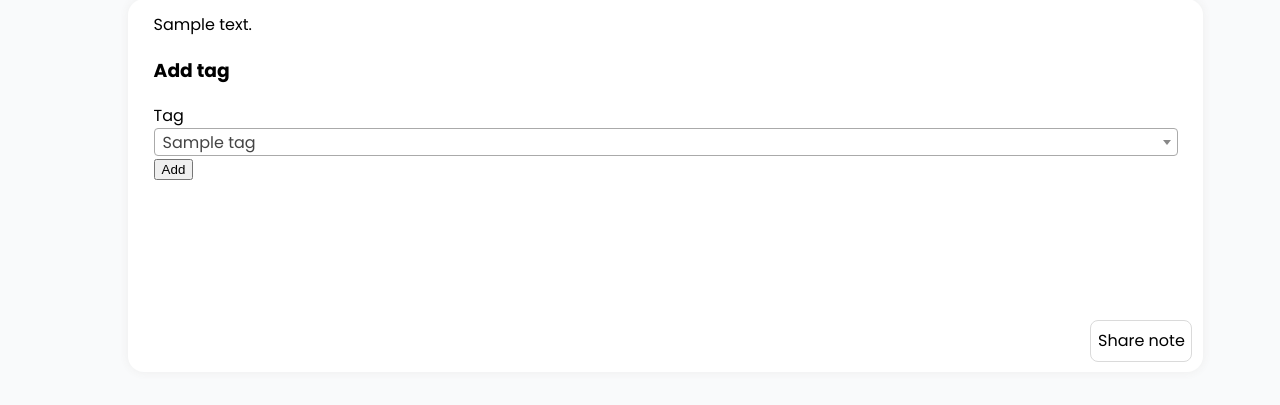
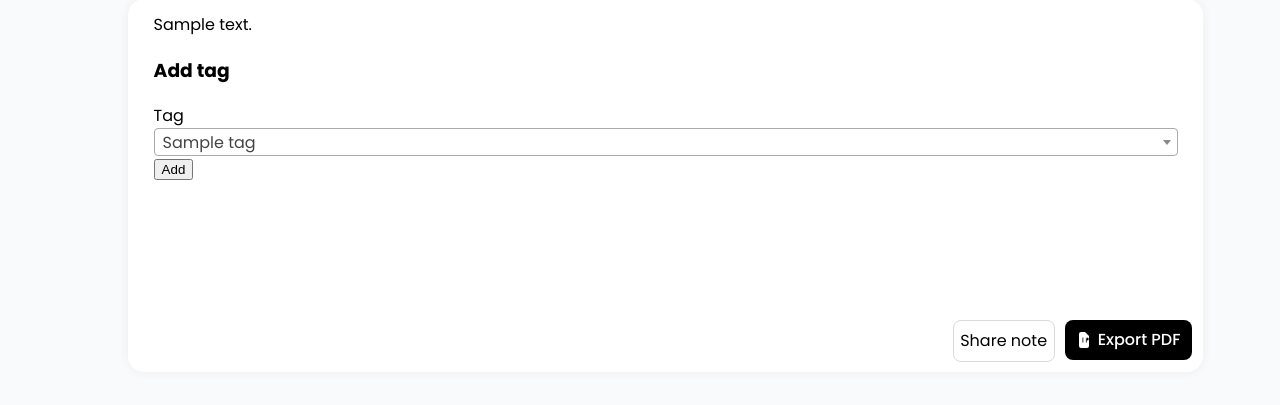
Before and after one commit to viktorijatodosieva/UIKTP_NoteSync, a Flask app: page /note/1 in a window 1280 px wide. Shown: the part 161-566 px from the top of the page. Run offline with Flask 3, Linux system fonts and the light colour scheme; a user stored in the database is signed in; tables that the repository leaves empty hold one stand-in row (values such as "Sample post"); some libraries are stand-ins or nearby versions.

Commit message:
Import/Export Files

```diff
--- a/app/routes.py
+++ b/app/routes.py
@@ -1,11 +1,17 @@
-from flask import Blueprint, render_template, redirect, url_for, flash, request, abort
+import os
+
+from flask import Blueprint, render_template, redirect, url_for, flash, request, abort, current_app
 from flask_login import login_user, logout_user, login_required, current_user
 from flask_bcrypt import Bcrypt
+from werkzeug.utils import secure_filename
+
 from .models import db, User, Note, UserHasAccessNote, Tag, NoteBelongsToTag
 from .forms import RegistrationForm, LoginForm, NoteForm, ShareNoteForm  # Import your forms
 from .extensions import bcrypt
 from .middleware import creator_or_shared_required, creator_required
 from datetime import datetime
+from fpdf import FPDF
+from flask import make_response
 
 
 from .services.ocr_service import OCRService
@@ -90,26 +96,47 @@ def logout():
 @main_bp.route('/create', methods=['GET', 'POST'])
 @login_required
 def create_note():
-    # form = NoteForm()
-    # if form.validate_on_submit():
-    #     new_note = Note(
-    #         title=form.title.data,
-    #         content=form.content.data,
-    #         created_by=current_user.id
-    #     )
-    #     db.session.add(new_note)
-    #     db.session.commit()
-    #     flash('Note created successfully!', 'success')
-    #     return redirect(url_for('main.dashboard'))
-    # return render_template('create_note.html', form=form)
     form = NoteForm()
+
     if form.validate_on_submit():
-        content = form.content.data
+        content = form.content.data or ""
+        image_path = None
+        raw_text = None
 
-        if form.image.data:
-            extracted_text = ocr_service.extract_text(form.image.data)
-            if extracted_text:
-                content = content + '\n' + extracted_text
+        uploaded_file = form.file.data
+
+        if uploaded_file:
+            filename = secure_filename(uploaded_file.filename)
+            extension = filename.rsplit('.', 1)[-1].lower()
+
+            uploaded_file.seek(0)
+
+            if extension in ['png', 'jpg', 'jpeg']:
+                raw_text = ocr_service.extract_raw_text(uploaded_file)
+                corrected_text = ocr_service.correct_text(raw_text)
+
+                uploaded_file.seek(0)
+                image_path = os.path.join('static', 'images', filename)
+                full_image_path = os.path.join(current_app.root_path, image_path)
+                uploaded_file.save(full_image_path)
+
+                if corrected_text:
+                    raw_text = corrected_text
+
+            elif extension == 'txt':
+                try:
+                    file_content = uploaded_file.read()
+                    raw_text = file_content.decode('utf-8')
+                except UnicodeDecodeError:
+                    uploaded_file.seek(0)
+                    raw_text = uploaded_file.read().decode('latin-1')
+
+            else:
+                flash('Unsupported file type. Only image files (PNG, JPG, JPEG) and .txt files are allowed.', 'danger')
+                return redirect(url_for('main.create_note'))
+
+        if raw_text:
+            content = raw_text.strip()
 
         new_note = Note(
             title=form.title.data,
@@ -119,9 +146,7 @@ def create_note():
         db.session.add(new_note)
         db.session.commit()
         flash('Note created successfully!', 'success')
-        if form.image.data:
-            return redirect(url_for('main.edit_note', id=new_note.id))
-        return redirect(url_for('main.index'))
+        return redirect(url_for('main.edit_note', id=new_note.id))
 
     return render_template('create_note.html', form=form)
 
@@ -265,3 +290,27 @@ def add_tag_to_note(id):
 
     flash(f'Note successfully tagged as {tag_input}.', 'success')
     return redirect(url_for('main.view_note', id=note.id))
+
+@main_bp.route('/note/export/<int:id>')
+@login_required
+def export_note_pdf(id):
+    note = Note.query.get_or_404(id)
+
+    if note.created_by != current_user.id:
+        flash('You do not have permission to export this note.', 'danger')
+        return redirect(url_for('main.dashboard'))
+
+    pdf = FPDF()
+    pdf.add_page()
+    pdf.set_font('Arial', 'B', 16)
+    pdf.cell(0, 10, note.title, ln=True, align='C')
+
+    pdf.ln(10)
+    pdf.set_font('Arial', '', 12)
+    pdf.multi_cell(0, 10, note.content)
+
+    response = make_response(pdf.output(dest='S').encode('latin1'))
+    response.headers['Content-Type'] = 'application/pdf'
+    response.headers['Content-Disposition'] = f'attachment; filename={note.title}.pdf'
+
+    return response
--- a/app/static/css/view.css
+++ b/app/static/css/view.css
@@ -46,7 +46,7 @@ a{
     text-align: center;
     line-height: 40px;
 }
-#noteContentWrapper{
+#noteContentWrapper {
     width: 80%;
     margin: 0 10%;
     background-color: white;
@@ -58,22 +58,46 @@ a{
     box-shadow: 0px 0px 10px rgb(237, 237, 237);
     margin-bottom: 5%;
 }
-#shareNoteBtn{
-    position:absolute;
+
+#noteButtonsWrapper {
+    display: flex;
+    gap: 10px;
+    position: absolute;
     bottom: 10px;
     right: 1%;
+}
+
+#shareNoteBtn {
     height: 40px;
     width: 100px;
     border: 1px solid rgb(218, 218, 218);
     border-radius: 8px;
     text-align: center;
     line-height: 40px;
+    background-color: transparent;
+}
+
+#shareNoteBtn a {
+    color: black;
     text-decoration: none;
-    /*box-shadow: 0px 0px 10px rgb(237, 237, 237);*/
+    display: block;
 }
-#shareNoteBtn a{
-    color: black;
+
+#exportNoteBtn {
+    height: 40px;
+    padding: 0 12px;
+    background-color: #000; /* black background */
+    border-radius: 8px;
+    display: flex;
+    align-items: center;
+    justify-content: center;
 }
-#shareNoteBtn a:visited{
-    color: black;
+
+#exportNoteBtn a {
+    color: white;
+    text-decoration: none;
+    font-weight: 500;
+    display: flex;
+    align-items: center;
+    gap: 5px;
 }
--- a/app/templates/view_note.html
+++ b/app/templates/view_note.html
@@ -52,10 +52,20 @@
     </div>
     <div id="noteContentWrapper">
     {{ note.content | safe }}
+    <div id="noteButtonsWrapper" style="position: absolute; bottom: 10px; right: 1%; display: flex; gap: 10px;">
         <div id="shareNoteBtn">
             <a href="{{ url_for('main.share_note', id=note.id) }}">Share note</a>
         </div>
-        <div>
+        <div id="exportNoteBtn">
+            <a href="{{ url_for('main.export_note_pdf', id=note.id) }}" class="btn btn-outline-secondary btn-sm">
+                <svg xmlns="http://www.w3.org/2000/svg" width="16" height="16" fill="currentColor"
+                     class="bi bi-file-earmark-pdf me-1" viewBox="0 0 16 16">
+                    <path d="M5.5 5.5v5h.8V5.5h-.8zm3.4 0v5h.8v-2h.5a1.5 1.5 0 0 0 0-3h-.5zm.8 2h-.5v-2h.5a.5.5 0 0 1 0 1h-.5v1h.5a.5.5 0 0 1 0 1zM2 2a2 2 0 0 1 2-2h4l4 4v10a2 2 0 0 1-2 2H4a2 2 0 0 1-2-2V2z"/>
+                </svg>
+                Export PDF
+            </a>
+        </div>
+    </div>
     <h3>Add tag</h3>
     <form method="POST" action="{{ url_for('main.add_tag_to_note', id=note.id) }}">
         <div class="mb-3">
@@ -66,11 +76,11 @@
                 {% endfor %}
             </select>
         </div>
-
         <button type="submit" class="btn btn-primary">Add</button>
     </form>
 </div>
-    </div>
+
+
 
     <!-- jQuery first -->
     <script src="https://code.jquery.com/jquery-3.6.0.min.js"></script>
```
Also changed, not shown: app/forms.py (+6 -2 lines), app/services/ocr_service.py (+35 -15 lines), app/templates/create_note.html (+15 -10 lines), app/static/images/Handwriting-test-dataset-for-OCR-operation.jpg (added). Lines whose indentation alone changed are shown as unchanged.
